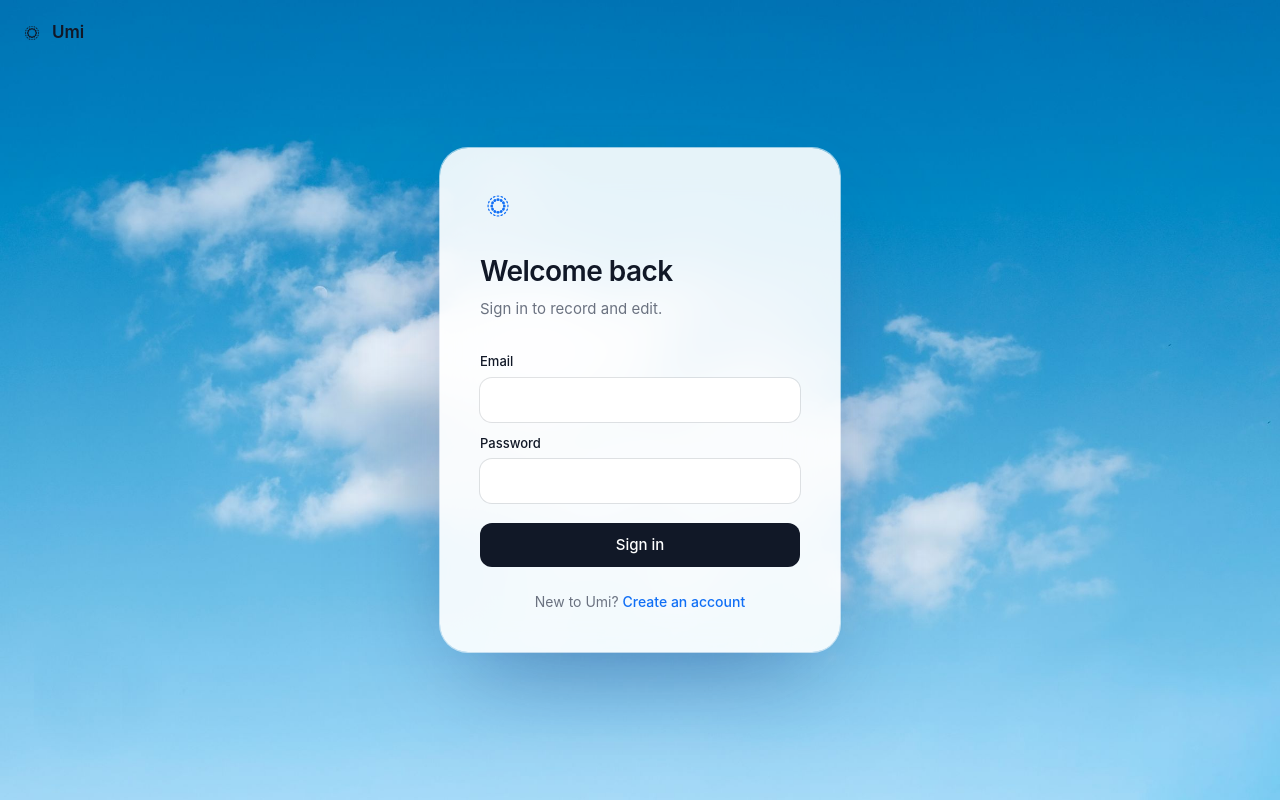
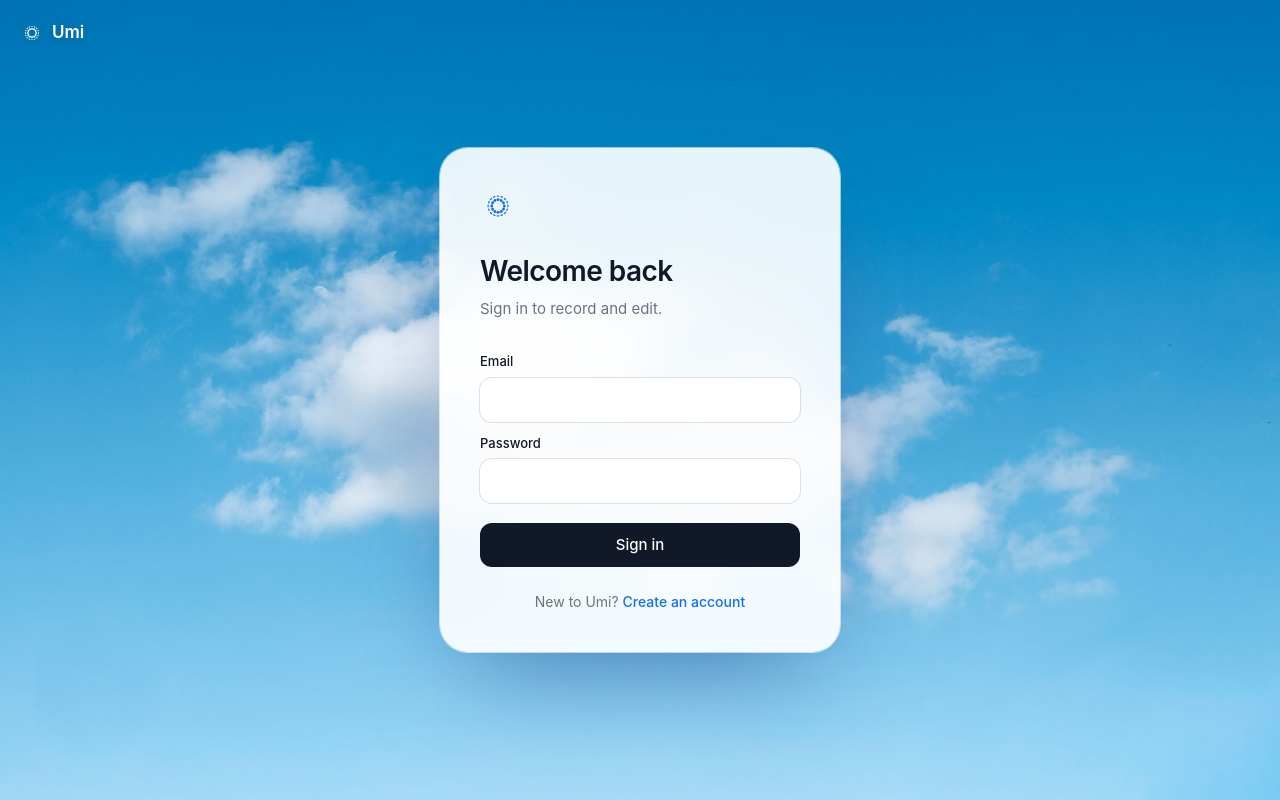
Before and after one commit to huseyinsezeryildirim/umi, a Next.js app in the folder apps/site/: page /login in a window 1280 px wide. Built offline with nearby package versions, Linux system fonts and the light colour scheme; no server answers.

Commit message:
Site: white Umi logo on the sign-in sky

```diff
--- a/apps/site/components/AuthForm.tsx
+++ b/apps/site/components/AuthForm.tsx
@@ -36,7 +36,7 @@ export function AuthForm({ mode }: { mode: "login" | "signup" }) {
   return (
     <main className="relative grid min-h-[100svh] place-items-center overflow-hidden px-4 py-16">
       <img src="/photos/sky.jpg" alt="" className="absolute inset-0 size-full object-cover" />
-      <a href="/" className="absolute top-5 left-5 flex items-center gap-2 text-[17px] font-semibold text-ink">
+      <a href="/" className="absolute top-5 left-5 flex items-center gap-2 text-[17px] font-semibold text-white drop-shadow-[0_1px_6px_rgb(0_40_90/0.35)]">
         <Mark className="size-6" /> Umi
       </a>
       <motion.div
```
